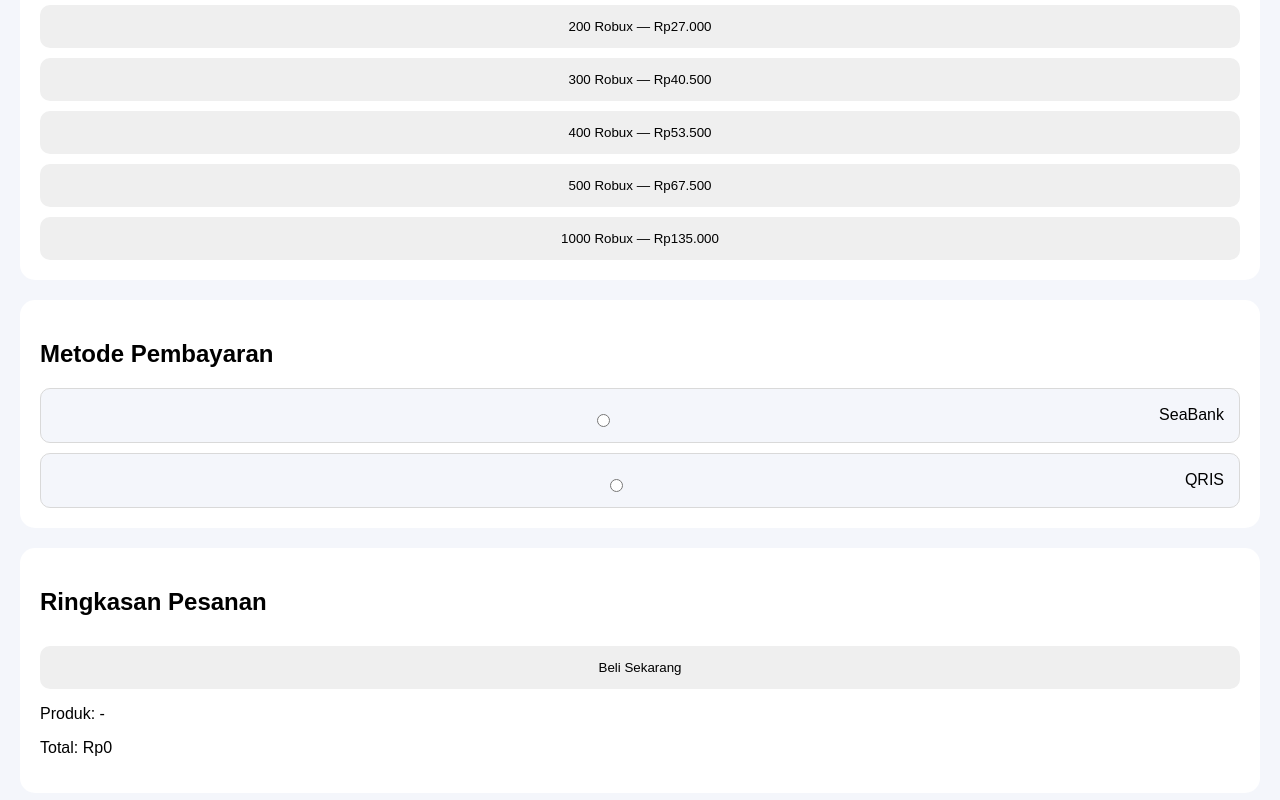
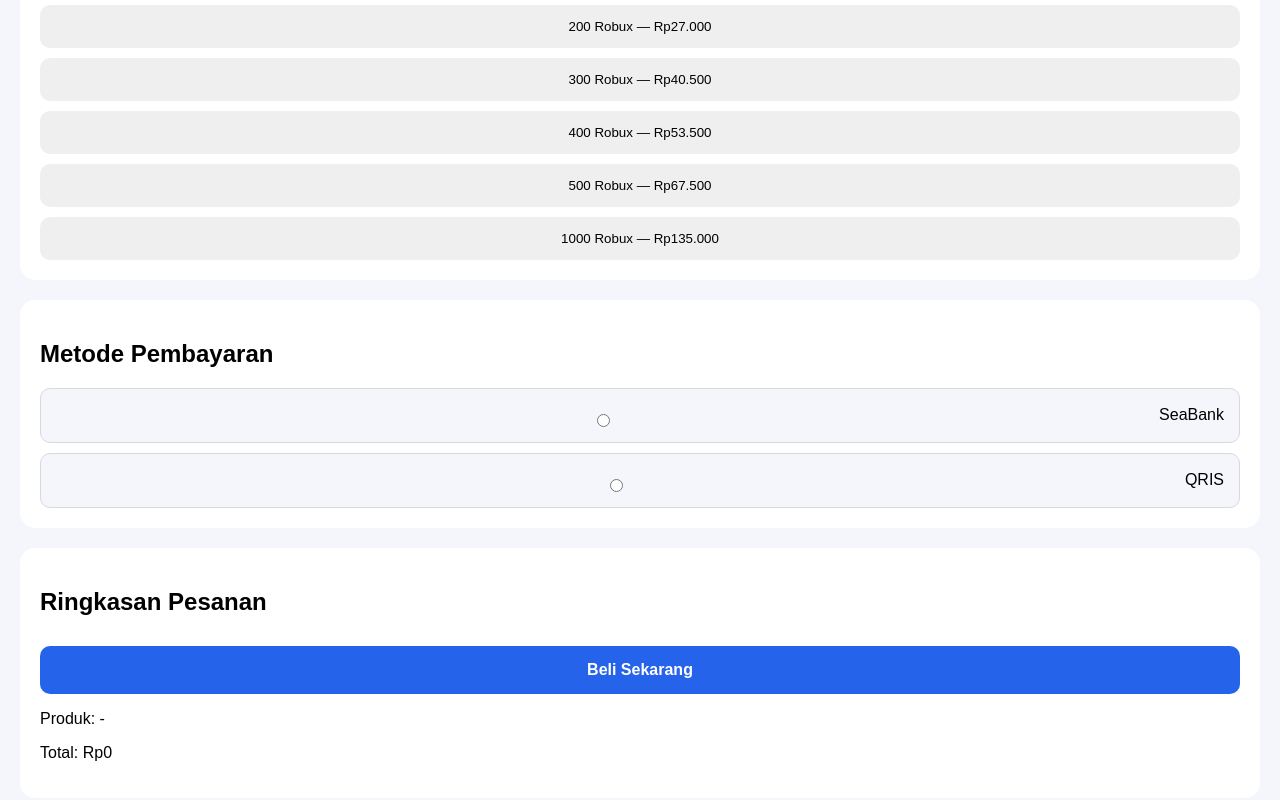
Before and after one commit to RyuuuXMaxxx/RRR7RBLX, a plain HTML site: page index.html in a window 1280 px wide. Shown: the part 1145-1945 px from the top of the page. Drawn offline with Linux system fonts and the light colour scheme.

Commit message:
Update style.css

```diff
--- a/style.css
+++ b/style.css
@@ -43,3 +43,14 @@ button {
     margin-top: 10px;
     border: 1px solid #d9d9d9;
 }
+.buy-button {
+    width: 100%;
+    border: none;
+    border-radius: 10px;
+    padding: 15px;
+    font-size: 16px;
+    font-weight: bold;
+    color: white;
+    background: #2563eb;
+    cursor: pointer;
+}
```
